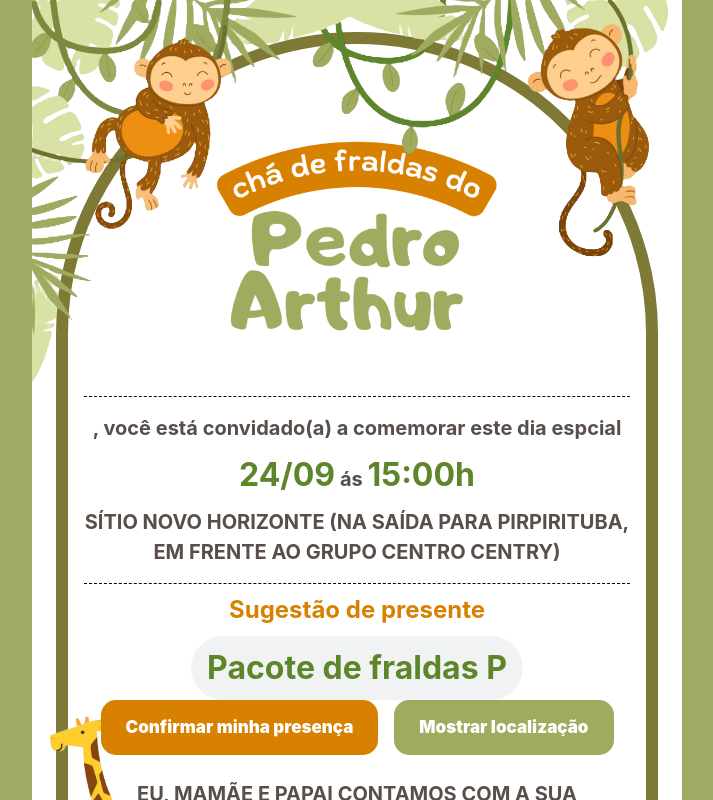
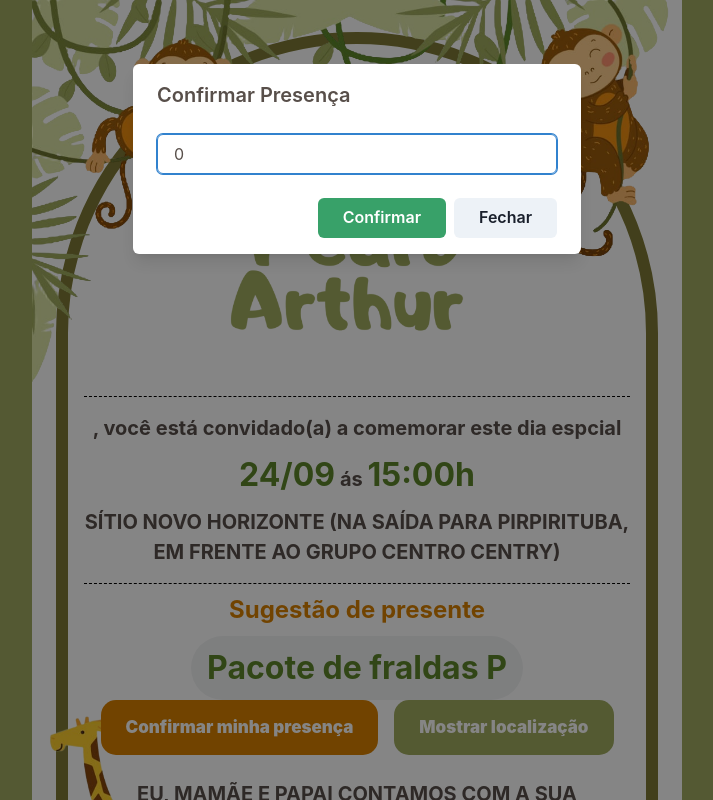
Before and after one commit to WellysonP/pedro-arthur-front, a React (Create React App) app: page /guest/1 in a window 1280 px wide. Both pictures are taken after a click on the button "Confirmar minha presença". Shown: the top 800 px of the page, without its empty margins (283-996 px from the left). Built offline with nearby package versions, Linux system fonts and the light colour scheme.

Commit message:
modal confirmar presença e modal de agradecimento

```diff
--- a/src/components/button/index.js
+++ b/src/components/button/index.js
@@ -1,8 +1,8 @@
 import "../../assets/css/button/index.css";
 
-const Button = ({ className, children }) => {
+const Button = ({ className, onClick, children }) => {
   return (
-      <button className={className}>{children}</button>
+      <button className={className} onClick={onClick} >{children}</button>
   );
 };
 
--- a/src/components/modal/add-modal.js
+++ b/src/components/modal/add-modal.js
@@ -95,7 +95,7 @@ const AddModal = ({ isOpen, onClose, onReset }) => {
             </Stack>
           )}
         </ModalBody>
-        <ModalFooter style={{ display: "flex", justifyContent: "space-between" }}>
+        <ModalFooter style={{ display: "flex", justifyContent: "flex-end", gap:"8px" }}>
           <Button onClick={
             () => {
               setName("")
@@ -104,7 +104,7 @@ const AddModal = ({ isOpen, onClose, onReset }) => {
               setIsLinkCopied(0)
             }
           }
-            colorScheme="teal"
+            colorScheme="gray"
           >Resetar</Button>
           <Button onClick={
             () => {
@@ -115,7 +115,7 @@ const AddModal = ({ isOpen, onClose, onReset }) => {
               onClose()
             }
           }
-            colorScheme="red"
+            colorScheme="gray"
           >Fechar</Button>
         </ModalFooter>
       </ModalContent>
--- /dev/null
+++ b/src/components/modal/confirm-pressence-modal.js
@@ -0,0 +1,47 @@
+import React, { useState } from "react";
+import {
+  Modal,
+  ModalOverlay,
+  ModalContent,
+  ModalHeader,
+  ModalFooter,
+  ModalBody,
+  Button,
+  Input,
+} from "@chakra-ui/react";
+
+const ConfirmPresence = ({ isOpen, onClose, openThankYouModal }) => {
+  const [numberOfPeople, setNumberOfPeople] = useState(0);
+
+  const handleConfirm = () => {
+    onClose();
+    openThankYouModal()
+  };
+
+  return (
+    <Modal isOpen={isOpen} onClose={onClose}>
+      <ModalOverlay />
+      <ModalContent>
+        <ModalHeader>Confirmar Presença</ModalHeader>
+        <ModalBody>
+          <Input
+            type="number"
+            placeholder="Quantidade de acompanhantes"
+            value={numberOfPeople}
+            onChange={(e) => setNumberOfPeople(e.target.value)}
+          />
+        </ModalBody>
+        <ModalFooter style={{ display: "flex", justifyContent: "flex-end", gap: "8px" }}>
+          <Button onClick={handleConfirm} colorScheme="green">
+            Confirmar
+          </Button>
+          <Button onClick={onClose} colorScheme="gray">
+            Fechar
+          </Button>
+        </ModalFooter>
+      </ModalContent>
+    </Modal>
+  );
+};
+
+export default ConfirmPresence;
--- /dev/null
+++ b/src/components/modal/thank-you-modal.js
@@ -0,0 +1,31 @@
+import React from "react";
+import {
+  Modal,
+  ModalOverlay,
+  ModalContent,
+  ModalHeader,
+  ModalFooter,
+  ModalBody,
+  Button,
+} from "@chakra-ui/react";
+
+const ThankYouModal = ({ isOpen, onClose }) => {
+  return (
+    <Modal isOpen={isOpen} onClose={onClose}>
+      <ModalOverlay />
+      <ModalContent>
+        <ModalHeader>Agradecemos sua presença!</ModalHeader>
+        <ModalBody>
+          Obrigado por confirmar sua presença. Estamos ansiosos para vê-lo!
+        </ModalBody>
+        <ModalFooter>
+          <Button colorScheme="blue" onClick={onClose}>
+            Fechar
+          </Button>
+        </ModalFooter>
+      </ModalContent>
+    </Modal>
+  );
+};
+
+export default ThankYouModal;
--- a/src/pages/guest/index.js
+++ b/src/pages/guest/index.js
@@ -1,15 +1,35 @@
 import { Box, Flex, Text } from "@chakra-ui/react";
-import React from "react";
+import React, { useState } from "react";
 import { useParams } from "react-router-dom";
 import Container from "../../components/spaccing/container";
 import PagePadding from "../../components/spaccing/page-padding";
 import ContentBody from "../../components/layout/content-body";
 import Button from "../../components/button";
+import ConfirmPresence from "../../components/modal/confirm-pressence-modal";
+import ThankYouModal from "../../components/modal/thank-you-modal";
+
 
 const Guest = () => {
   const { name, id } = useParams();
-  console.log("name = " + name);
-  console.log("id = " + id);
+  const [isConfirmModalOpen, setIsConfirmModalOpen] = useState(false);
+  const [isThankYouModalOpen, setIsThankYouModalOpen] = useState(false);
+
+  const openThankYouModal = () => {
+    setIsThankYouModalOpen(true);
+  };
+
+  const closeThankYouModal = () => {
+    setIsThankYouModalOpen(false);
+  };
+
+  const openConfirmModal = () => {
+    setIsConfirmModalOpen(true);
+  };
+
+  const closeConfirmModal = () => {
+    setIsConfirmModalOpen(false);
+  };
+
 
   return (
     <Box>
@@ -70,7 +90,7 @@ const Guest = () => {
               </strong>{" "}
             </Text>
             <Flex gap="4">
-              <Button className="primary">Confirmar minha presença</Button>
+              <Button className="primary" onClick={openConfirmModal}>Confirmar minha presença</Button>
               <Button className="secondary">Mostrar localização</Button>
             </Flex>
             <Text
@@ -82,6 +102,9 @@ const Guest = () => {
             >
               EU, MAMÃE E PAPAI CONTAMOS COM A SUA PRESENÇA
             </Text>
+            <ConfirmPresence isOpen={isConfirmModalOpen} onClose={closeConfirmModal} openThankYouModal={openThankYouModal} />
+            <ThankYouModal isOpen={isThankYouModalOpen} onClose={closeThankYouModal} />
+
           </ContentBody>
         </PagePadding>
       </Container>
```
